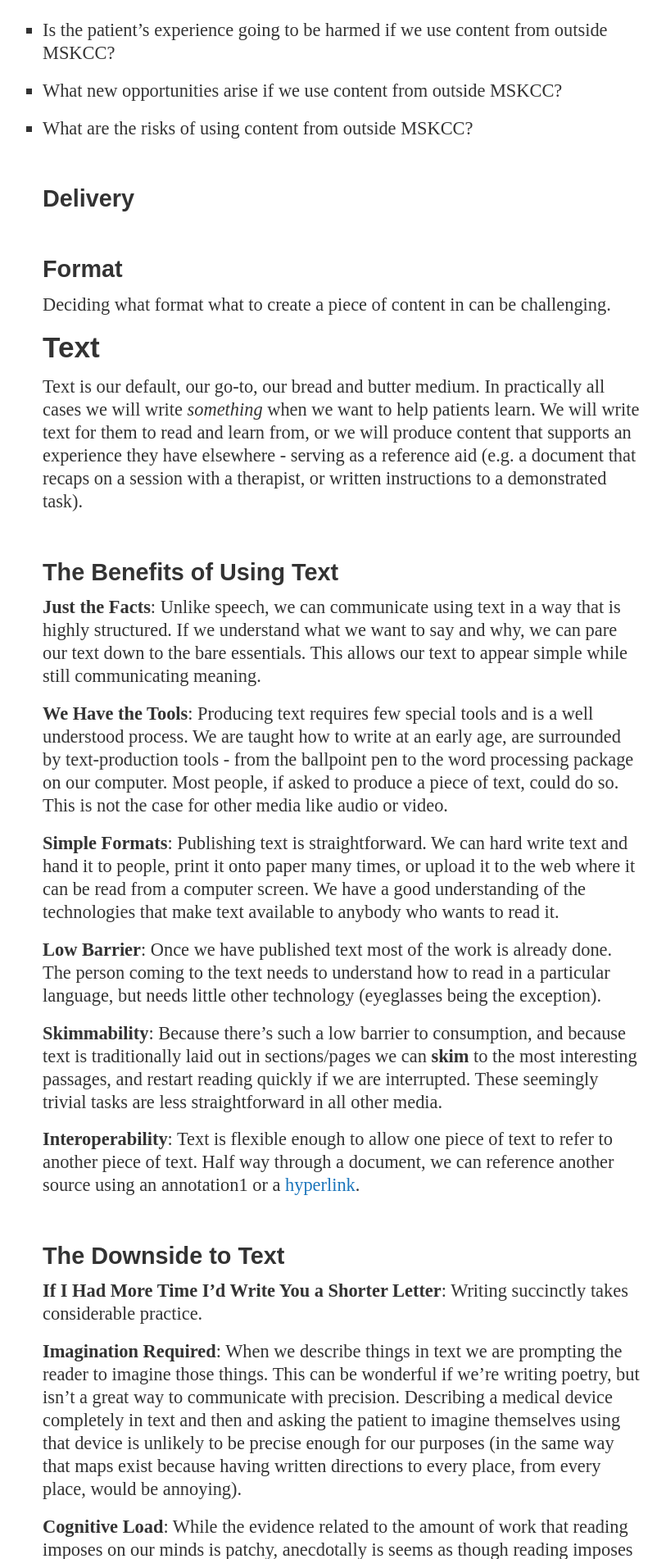
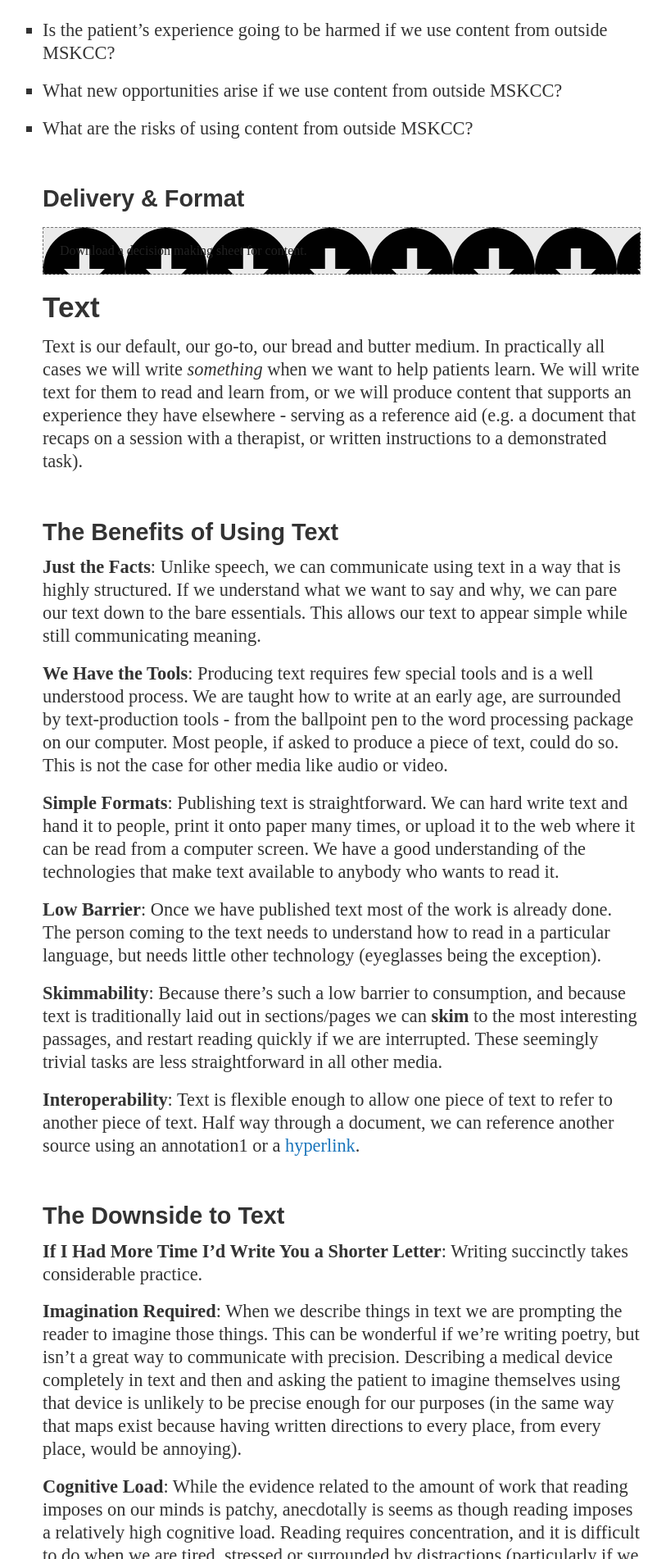
Before and after one commit to mskccpatiented/contentaudit, a Jekyll site: the page built from guidelines/index.md, in a window 1280 px wide. Shown: the part 3920-5822 px from the top of the page at 82% size, without its empty margins (108-921 px from the left). Built offline with Jekyll 4.4.1, drawn with Linux system fonts in a browser that asks for light colours; Markdown is read by kramdown in place of the engine named in the settings.

Commit message:
BMT Patient Ed: testing svg as background

```diff
--- a/guidelines/index.md
+++ b/guidelines/index.md
@@ -88,11 +88,13 @@ If we decide that we don't have existing content to meet patients' needs, or don
 * What new opportunities arise if we use content from outside MSKCC?
 * What are the risks of using content from outside MSKCC?
 
-### Delivery
+### Delivery & Format
+<div class="download">
+<div class="text">
+Download a decision making sheet for content.
+</div>
+</div>
 
-
-### Format
-Deciding what format what to create a piece of content in can be challenging.
 
 
 
--- a/s/s.css
+++ b/s/s.css
@@ -172,6 +172,19 @@ color: rgba(51, 51, 51, 1.00);
 
 .checklist ul li{
 list-style:none;
+}
+
+/*-- Download Slug--*/
+.download{
+background-color:#ebebeb;
+border:1px dashed #757575;
+padding:20px;
+margin:20px 0 20px 0;
+background-image: url('/g/arrow.svg');
+}
+
+.download .text{
+
 }
 
 
```
Also changed, not shown: g/arrow.svg (added), 3 other files.
